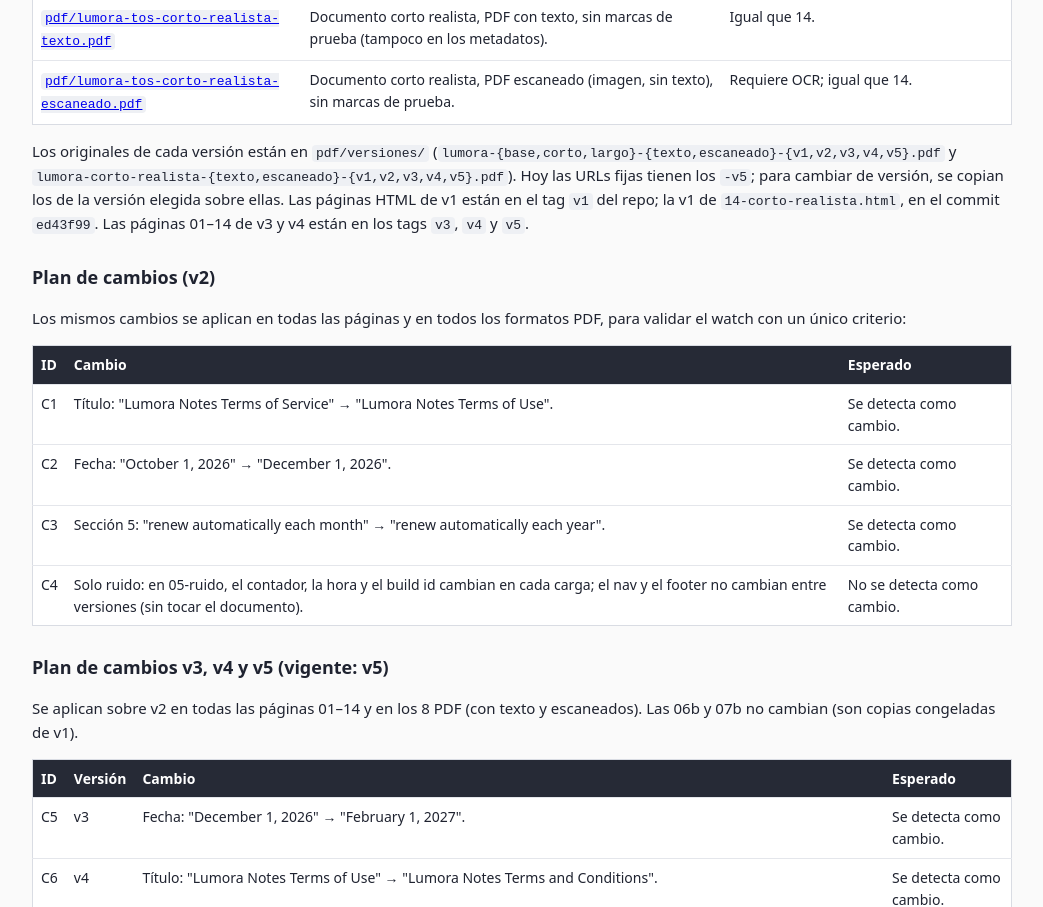
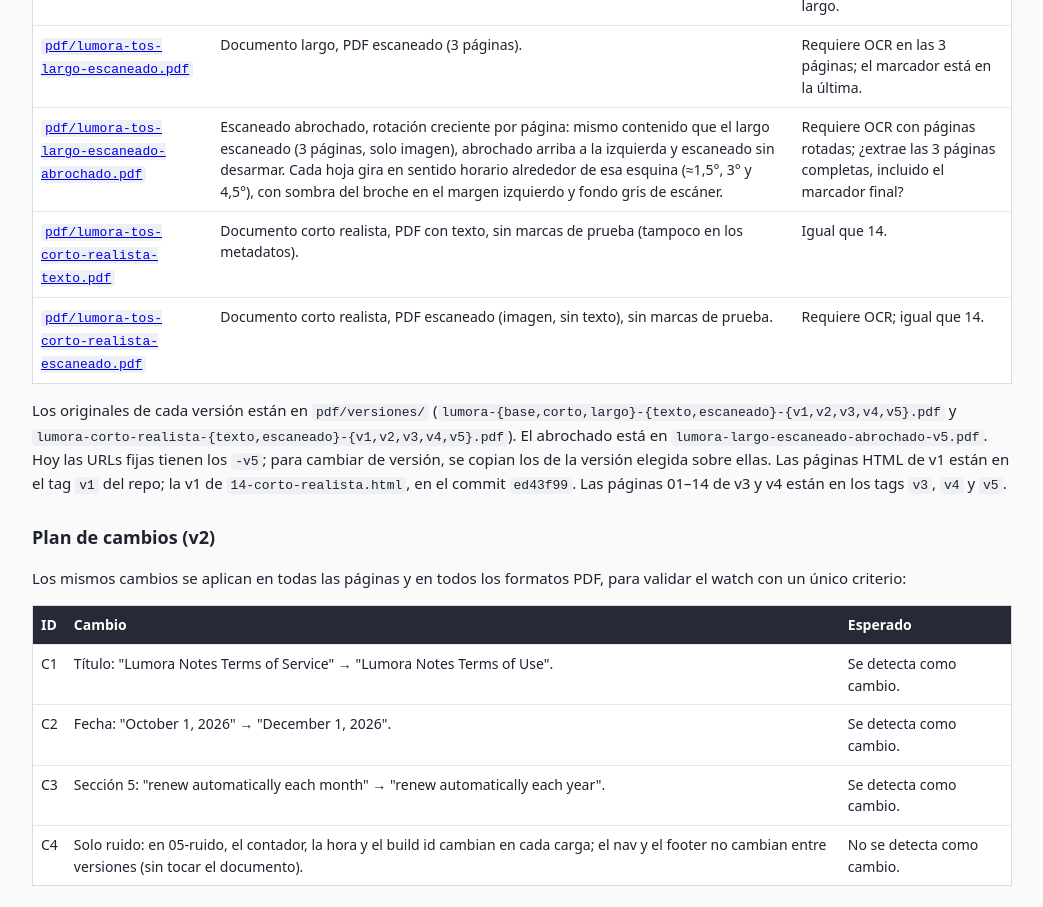
Before and after one commit to MSerra1092/qa-docs-prueba, a plain HTML site: page index.html in a window 1280 px wide. Shown: the part 1903-2810 px from the top of the page, without its empty margins (118-1161 px from the left). Drawn offline with Linux system fonts and the light colour scheme.

Commit message:
Caso nuevo: escaneado abrochado (largo v5, rotación creciente por página)
Co-Authored-By: Claude Opus 5.5 <noreply@anthropic.com>

```diff
--- a/index.html
+++ b/index.html
@@ -45,10 +45,11 @@ code{font-size:13px;background:#eef0f4;padding:1px 4px;border-radius:4px}
 <tr><td><a href="pdf/lumora-tos-corto-escaneado.pdf"><code>pdf/lumora-tos-corto-escaneado.pdf</code></a></td><td>Documento corto, PDF escaneado.</td><td>Requiere OCR; texto mínimo.</td></tr>
 <tr><td><a href="pdf/lumora-tos-largo-texto.pdf"><code>pdf/lumora-tos-largo-texto.pdf</code></a></td><td>Documento largo, PDF con texto (3 páginas), con "99. End of document marker".</td><td>Igual que 08: si falta el marcador, hay un corte por largo.</td></tr>
 <tr><td><a href="pdf/lumora-tos-largo-escaneado.pdf"><code>pdf/lumora-tos-largo-escaneado.pdf</code></a></td><td>Documento largo, PDF escaneado (3 páginas).</td><td>Requiere OCR en las 3 páginas; el marcador está en la última.</td></tr>
+<tr><td><a href="pdf/lumora-tos-largo-escaneado-abrochado.pdf"><code>pdf/lumora-tos-largo-escaneado-abrochado.pdf</code></a></td><td>Escaneado abrochado, rotación creciente por página: mismo contenido que el largo escaneado (3 páginas, solo imagen), abrochado arriba a la izquierda y escaneado sin desarmar. Cada hoja gira en sentido horario alrededor de esa esquina (≈1,5°, 3° y 4,5°), con sombra del broche en el margen izquierdo y fondo gris de escáner.</td><td>Requiere OCR con páginas rotadas; ¿extrae las 3 páginas completas, incluido el marcador final?</td></tr>
 <tr><td><a href="pdf/lumora-tos-corto-realista-texto.pdf"><code>pdf/lumora-tos-corto-realista-texto.pdf</code></a></td><td>Documento corto realista, PDF con texto, sin marcas de prueba (tampoco en los metadatos).</td><td>Igual que 14.</td></tr>
 <tr><td><a href="pdf/lumora-tos-corto-realista-escaneado.pdf"><code>pdf/lumora-tos-corto-realista-escaneado.pdf</code></a></td><td>Documento corto realista, PDF escaneado (imagen, sin texto), sin marcas de prueba.</td><td>Requiere OCR; igual que 14.</td></tr>
 </tbody></table>
-<p>Los originales de cada versión están en <code>pdf/versiones/</code> (<code>lumora-{base,corto,largo}-{texto,escaneado}-{v1,v2,v3,v4,v5}.pdf</code> y <code>lumora-corto-realista-{texto,escaneado}-{v1,v2,v3,v4,v5}.pdf</code>). Hoy las URLs fijas tienen los <code>-v5</code>; para cambiar de versión, se copian los de la versión elegida sobre ellas. Las páginas HTML de v1 están en el tag <code>v1</code> del repo; la v1 de <code>14-corto-realista.html</code>, en el commit <code>ed43f99</code>. Las páginas 01–14 de v3 y v4 están en los tags <code>v3</code>, <code>v4</code> y <code>v5</code>.</p>
+<p>Los originales de cada versión están en <code>pdf/versiones/</code> (<code>lumora-{base,corto,largo}-{texto,escaneado}-{v1,v2,v3,v4,v5}.pdf</code> y <code>lumora-corto-realista-{texto,escaneado}-{v1,v2,v3,v4,v5}.pdf</code>). El abrochado está en <code>lumora-largo-escaneado-abrochado-v5.pdf</code>. Hoy las URLs fijas tienen los <code>-v5</code>; para cambiar de versión, se copian los de la versión elegida sobre ellas. Las páginas HTML de v1 están en el tag <code>v1</code> del repo; la v1 de <code>14-corto-realista.html</code>, en el commit <code>ed43f99</code>. Las páginas 01–14 de v3 y v4 están en los tags <code>v3</code>, <code>v4</code> y <code>v5</code>.</p>
 
 <h2>Plan de cambios (v2)</h2>
 <p>Los mismos cambios se aplican en todas las páginas y en todos los formatos PDF, para validar el watch con un único criterio:</p>
```
Also changed, not shown: 2 other files.
